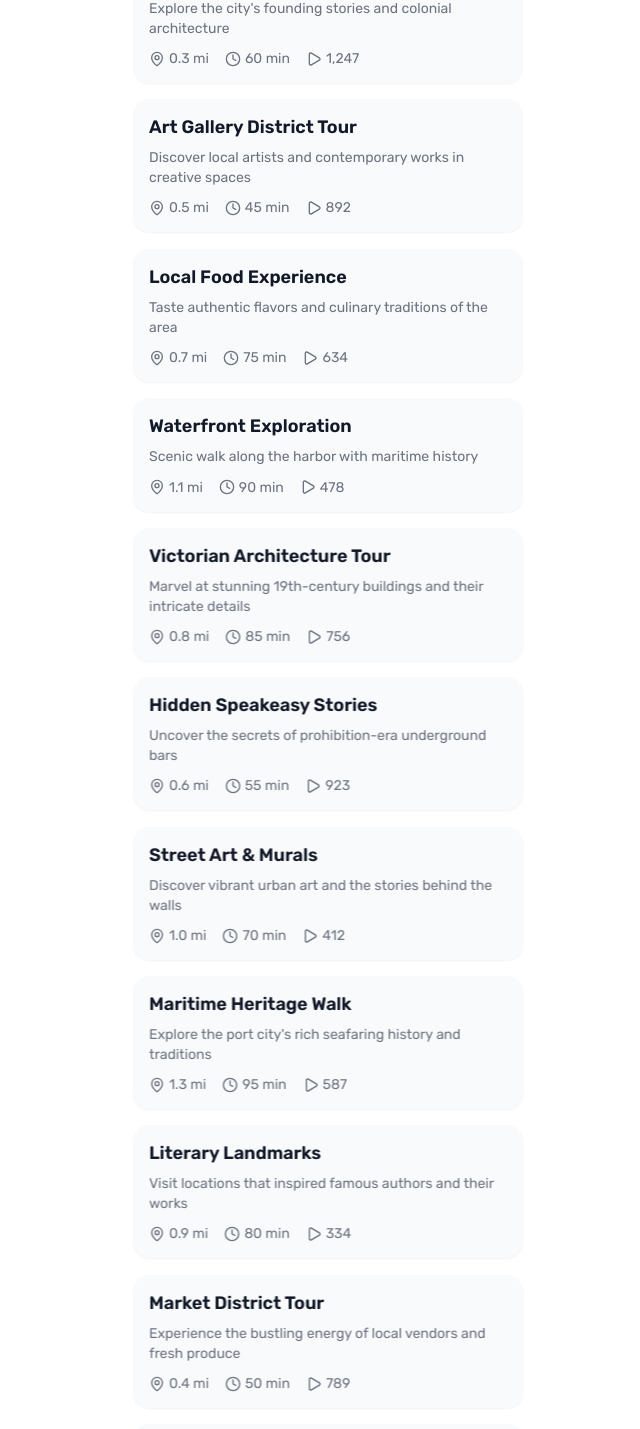
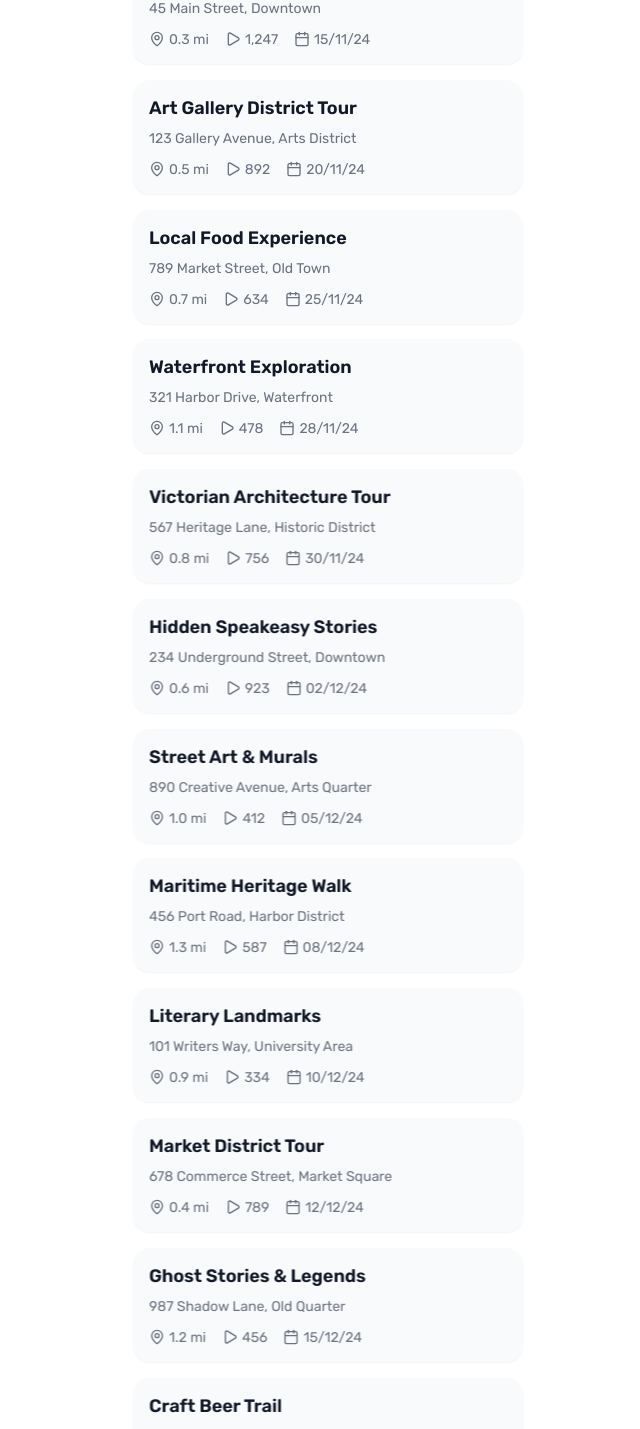
Before and after one commit to SalvSith/TourBud, a React (Create React App) app in the folder tour-bud/: page / in a window 1280 px wide. Shown: the part 672-2101 px from the top of the page, without its empty margins (312-952 px from the left). Built offline with nearby package versions, Linux system fonts and the light colour scheme.

Commit message:
Update nearby tour cards: show address instead of description, remove duration, add date (DD/MM/YY)

```diff
--- a/tour-bud/src/components/Home.tsx
+++ b/tour-bud/src/components/Home.tsx
@@ -1,6 +1,6 @@
 import React, { useState, useEffect, useCallback, useRef } from 'react';
 import { useNavigate } from 'react-router-dom';
-import { Play, Clock, CreditCard, MoreHorizontal, ChevronDown, MapPin, Camera, Sparkles, LogOut, User, Settings, UserCog } from 'lucide-react';
+import { Play, Clock, CreditCard, MoreHorizontal, ChevronDown, MapPin, Camera, Sparkles, LogOut, User, Settings, UserCog, Calendar } from 'lucide-react';
 import { motion } from 'framer-motion';
 import ThemeToggle from './ThemeToggle';
 
@@ -12,10 +12,11 @@ interface HomeProps {
 interface NearbyTour {
   id: number;
   title: string;
-  description: string;
+  address: string;
   distance: string;
   duration: number;
   plays: number;
+  date: Date;
 }
 
 const Home: React.FC<HomeProps> = ({ userName, credits }) => {
@@ -53,23 +54,23 @@ const Home: React.FC<HomeProps> = ({ userName, credits }) => {
   ];
 
   const [nearbyTours, setNearbyTours] = useState<NearbyTour[]>([
-    { id: 1, title: 'Historical Downtown Walk', description: 'Explore the city\'s founding stories and colonial architecture', distance: '0.3 mi', duration: 60, plays: 1247 },
-    { id: 2, title: 'Art Gallery District Tour', description: 'Discover local artists and contemporary works in creative spaces', distance: '0.5 mi', duration: 45, plays: 892 },
-    { id: 3, title: 'Local Food Experience', description: 'Taste authentic flavors and culinary traditions of the area', distance: '0.7 mi', duration: 75, plays: 634 },
-    { id: 4, title: 'Waterfront Exploration', description: 'Scenic walk along the harbor with maritime history', distance: '1.1 mi', duration: 90, plays: 478 }
+    { id: 1, title: 'Historical Downtown Walk', address: '45 Main Street, Downtown', distance: '0.3 mi', duration: 60, plays: 1247, date: new Date('2024-11-15') },
+    { id: 2, title: 'Art Gallery District Tour', address: '123 Gallery Avenue, Arts District', distance: '0.5 mi', duration: 45, plays: 892, date: new Date('2024-11-20') },
+    { id: 3, title: 'Local Food Experience', address: '789 Market Street, Old Town', distance: '0.7 mi', duration: 75, plays: 634, date: new Date('2024-11-25') },
+    { id: 4, title: 'Waterfront Exploration', address: '321 Harbor Drive, Waterfront', distance: '1.1 mi', duration: 90, plays: 478, date: new Date('2024-11-28') }
   ]);
 
   const [loading, setLoading] = useState<boolean>(false);
 
   const additionalTours: NearbyTour[] = [
-    { id: 5, title: 'Victorian Architecture Tour', description: 'Marvel at stunning 19th-century buildings and their intricate details', distance: '0.8 mi', duration: 85, plays: 756 },
-    { id: 6, title: 'Hidden Speakeasy Stories', description: 'Uncover the secrets of prohibition-era underground bars', distance: '0.6 mi', duration: 55, plays: 923 },
-    { id: 7, title: 'Street Art & Murals', description: 'Discover vibrant urban art and the stories behind the walls', distance: '1.0 mi', duration: 70, plays: 412 },
-    { id: 8, title: 'Maritime Heritage Walk', description: 'Explore the port city\'s rich seafaring history and traditions', distance: '1.3 mi', duration: 95, plays: 587 },
-    { id: 9, title: 'Literary Landmarks', description: 'Visit locations that inspired famous authors and their works', distance: '0.9 mi', duration: 80, plays: 334 },
-    { id: 10, title: 'Market District Tour', description: 'Experience the bustling energy of local vendors and fresh produce', distance: '0.4 mi', duration: 50, plays: 789 },
-    { id: 11, title: 'Ghost Stories & Legends', description: 'Spine-tingling tales from the city\'s most haunted locations', distance: '1.2 mi', duration: 75, plays: 456 },
-    { id: 12, title: 'Craft Beer Trail', description: 'Sample local brews while learning about brewing traditions', distance: '1.5 mi', duration: 120, plays: 672 }
+    { id: 5, title: 'Victorian Architecture Tour', address: '567 Heritage Lane, Historic District', distance: '0.8 mi', duration: 85, plays: 756, date: new Date('2024-11-30') },
+    { id: 6, title: 'Hidden Speakeasy Stories', address: '234 Underground Street, Downtown', distance: '0.6 mi', duration: 55, plays: 923, date: new Date('2024-12-02') },
+    { id: 7, title: 'Street Art & Murals', address: '890 Creative Avenue, Arts Quarter', distance: '1.0 mi', duration: 70, plays: 412, date: new Date('2024-12-05') },
+    { id: 8, title: 'Maritime Heritage Walk', address: '456 Port Road, Harbor District', distance: '1.3 mi', duration: 95, plays: 587, date: new Date('2024-12-08') },
+    { id: 9, title: 'Literary Landmarks', address: '101 Writers Way, University Area', distance: '0.9 mi', duration: 80, plays: 334, date: new Date('2024-12-10') },
+    { id: 10, title: 'Market District Tour', address: '678 Commerce Street, Market Square', distance: '0.4 mi', duration: 50, plays: 789, date: new Date('2024-12-12') },
+    { id: 11, title: 'Ghost Stories & Legends', address: '987 Shadow Lane, Old Quarter', distance: '1.2 mi', duration: 75, plays: 456, date: new Date('2024-12-15') },
+    { id: 12, title: 'Craft Beer Trail', address: '345 Brewery Road, Industrial Zone', distance: '1.5 mi', duration: 120, plays: 672, date: new Date('2024-12-18') }
   ];
 
   const loadMoreTours = useCallback(() => {
@@ -602,7 +603,7 @@ const Home: React.FC<HomeProps> = ({ userName, credits }) => {
                     marginBottom: '12px',
                     lineHeight: '1.4'
                   }}>
-                    {tour.description}
+                    {tour.address}
                   </p>
 
                   <div style={{ display: 'flex', gap: '16px', color: 'var(--text-secondary)' }}>
@@ -611,12 +612,14 @@ const Home: React.FC<HomeProps> = ({ userName, credits }) => {
                       <span style={{ fontSize: '14px' }}>{tour.distance}</span>
                     </div>
                     <div style={{ display: 'flex', gap: '4px', alignItems: 'center' }}>
-                      <Clock size={16} />
-                      <span style={{ fontSize: '14px' }}>{tour.duration} min</span>
+                      <Play size={16} />
+                      <span style={{ fontSize: '14px' }}>{tour.plays.toLocaleString()}</span>
                     </div>
                     <div style={{ display: 'flex', gap: '4px', alignItems: 'center' }}>
-                      <Play size={16} />
-                      <span style={{ fontSize: '14px' }}>{tour.plays.toLocaleString()}</span>
+                      <Calendar size={16} />
+                      <span style={{ fontSize: '14px' }}>
+                        {tour.date.toLocaleDateString('en-GB', { day: '2-digit', month: '2-digit', year: '2-digit' }).replace(/\//g, '/')}
+                      </span>
                     </div>
                   </div>
                 </motion.div>
```
